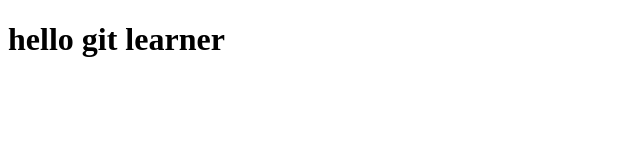
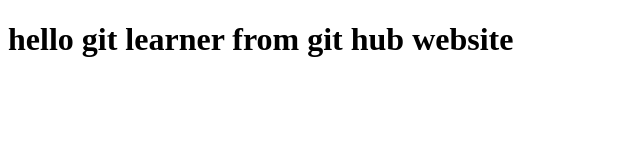
Before and after one commit to vickyarya123/git_learning, a plain HTML site: page git.html in a window 1280 px wide. Shown: the whole page, without its empty margins (0-640 px from the left). Drawn offline with Linux system fonts and the light colour scheme.

Commit message:
add initial file

```diff
--- a/git.html
+++ b/git.html
@@ -6,6 +6,6 @@
     <title>Document</title>
 </head>
 <body>
-    <h1>hello git learner</h1>
+    <h1>hello git learner from git hub website</h1>
 </body>
 </html>
```
